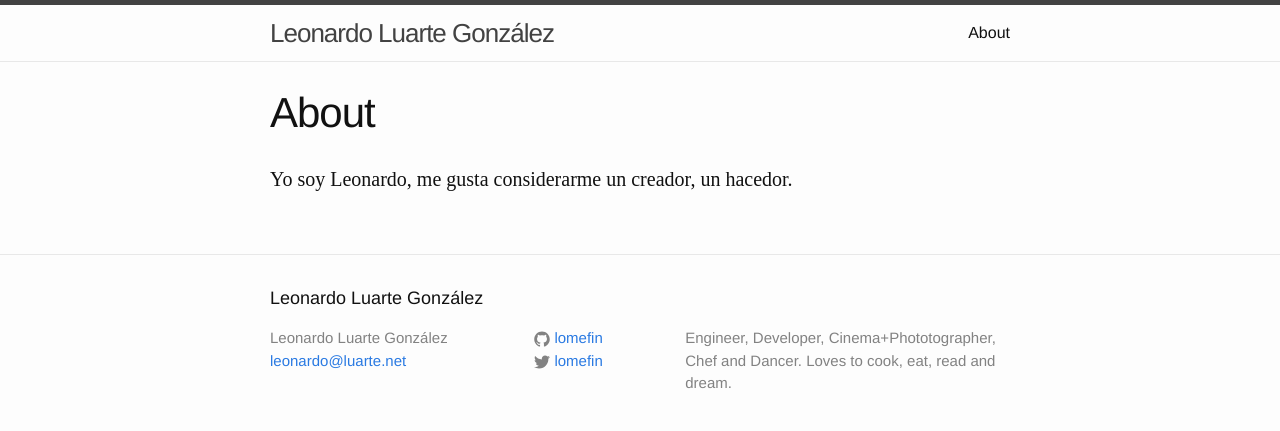
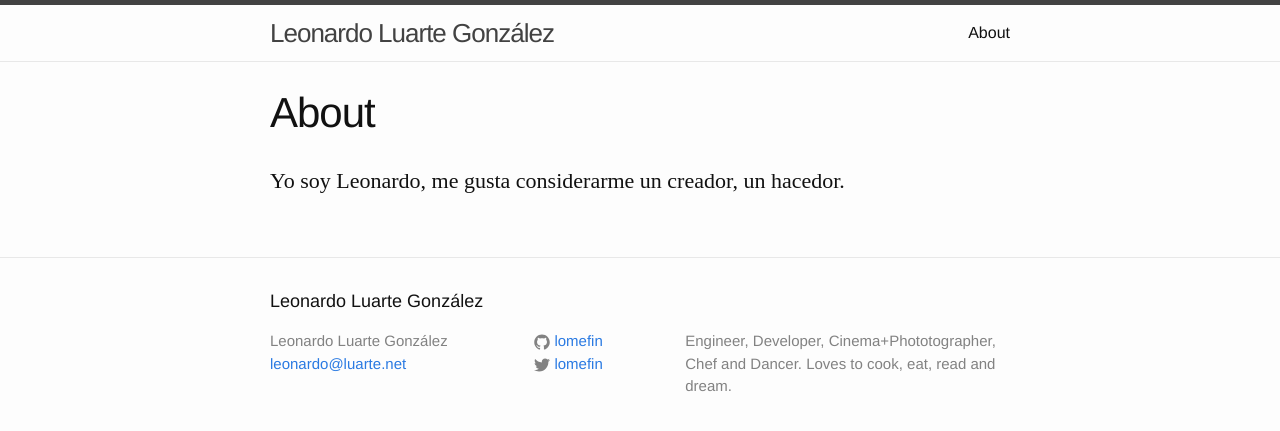
Before and after one commit to lomefin/lomefin.github.io, a Jekyll site: the page built from about.md, in a window 1280 px wide. Shown: the top 431 px of the page. Built offline with Jekyll 4.4.1, drawn with Linux system fonts in a browser that asks for light colours; nearby versions of some CDN libraries.

Commit message:
Changes body style

```diff
--- a/_sass/_layout.scss
+++ b/_sass/_layout.scss
@@ -215,7 +215,7 @@
 
 .post-content {
     margin-bottom: $spacing-unit;
-    font-size: 20px;
+    font-size: 22px;
     font-family: serif;
     h2 {
         font-size: 32px;
```
